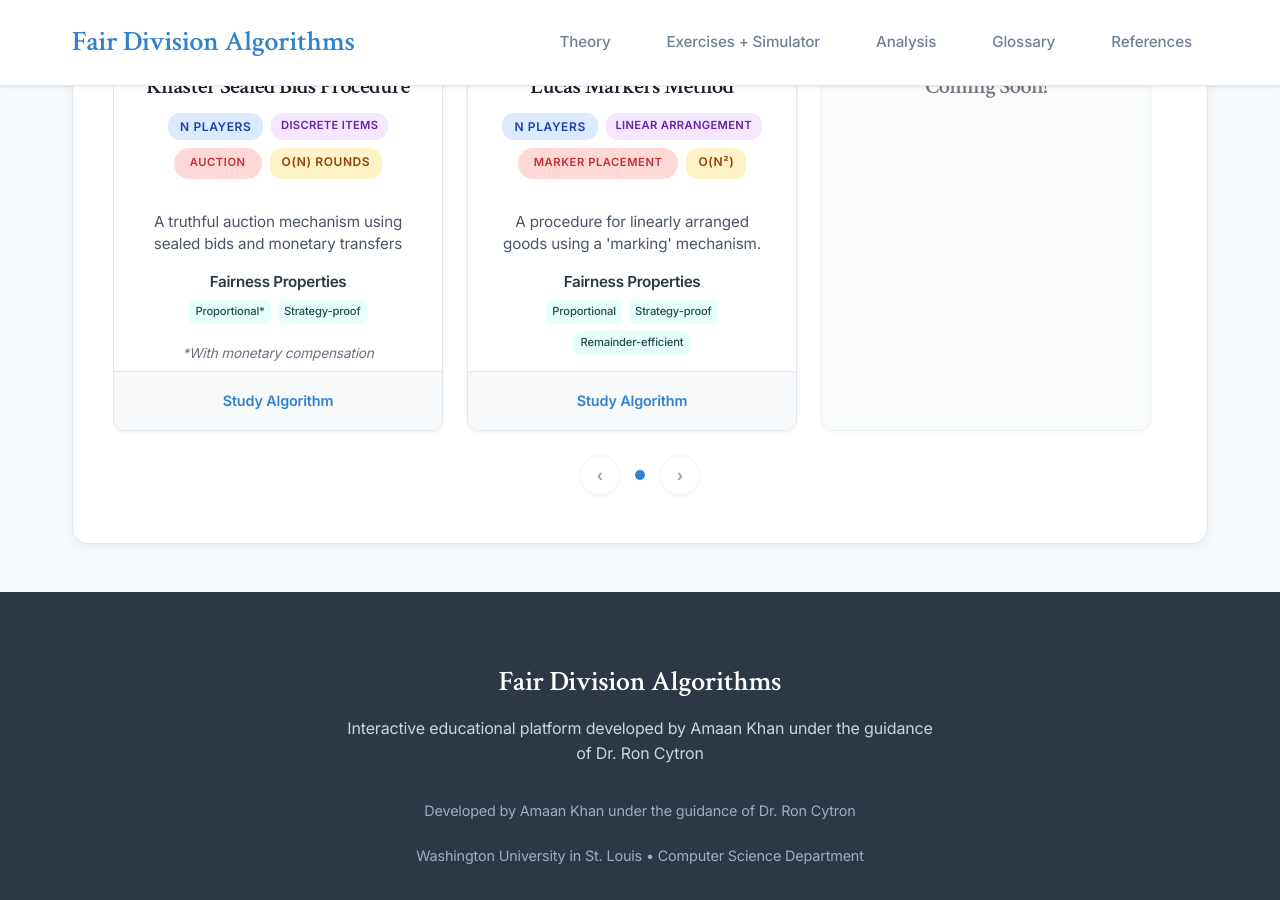
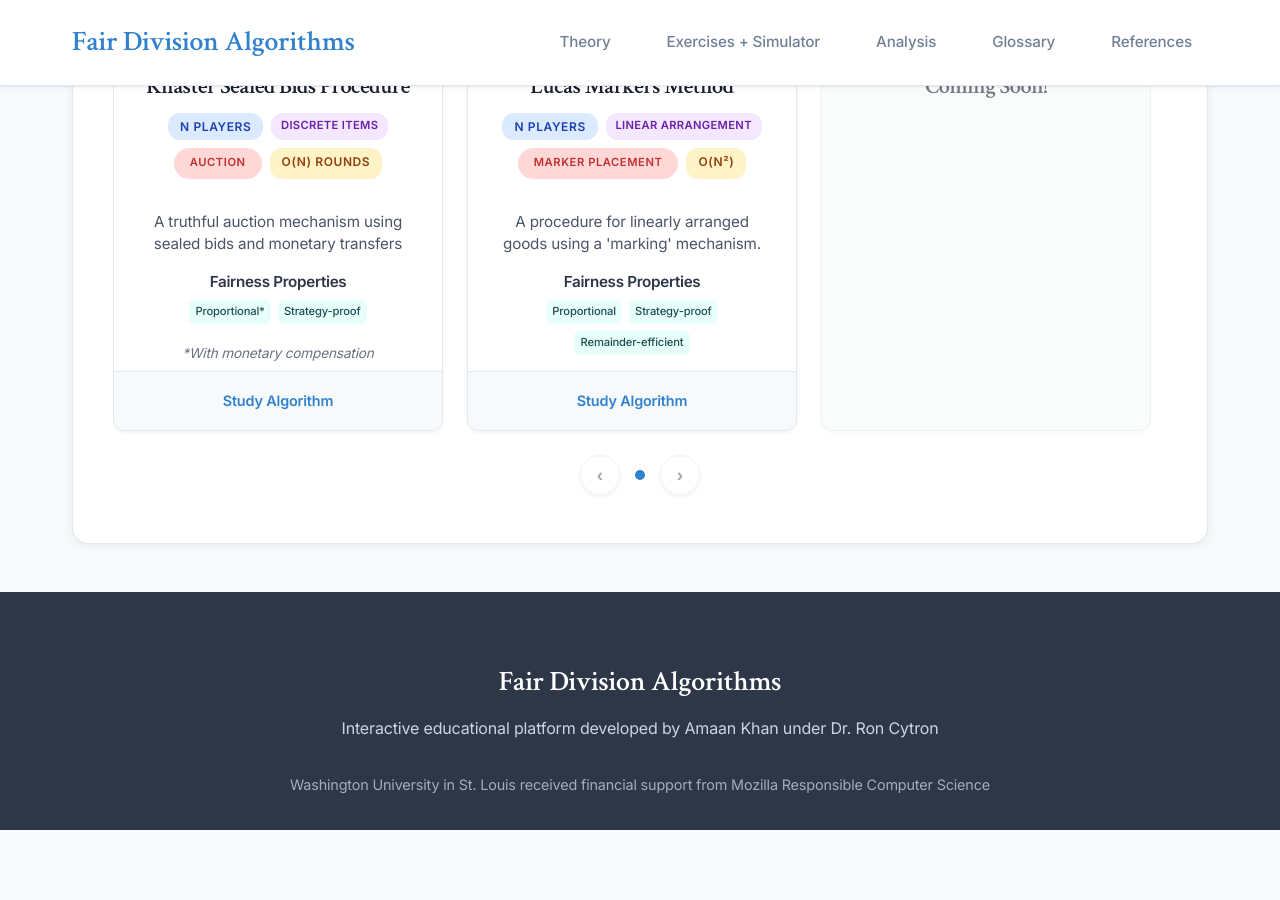
Before and after one commit to amaan-19/fair-division-exercises, a Jekyll site: the page built from index.md, in a window 1280 px wide and 900 px high, scrolled down 1415 px. Built offline with Jekyll 4.4.1, drawn with Linux system fonts in a browser that asks for light colours; our own code applies the rules of GitHub Pages for plain Markdown files; after the commit the page ends 2245 px from its top, so only the background shows below that.

Commit message:
starting refactoring

```diff
--- a/_config.yml
+++ b/_config.yml
@@ -1,5 +1,5 @@
 title: Fair Division Algorithms
-description: Interactive educational platform developed by Amaan Khan under the guidance of Dr. Ron Cytron
+description: Interactive educational platform developed by Amaan Khan under Dr. Ron Cytron
 
 baseurl: "/fair-division-algorithms"
 url: "https://amaan-19.github.io"
--- a/_layouts/default.html
+++ b/_layouts/default.html
@@ -64,8 +64,7 @@
     <div class="container">
         <h3 class="footer-title">{{ site.title }}</h3>
         <p class="footer-description">{{ site.description }}</p>
-        <p class="footer-credits">Developed by Amaan Khan under the guidance of Dr. Ron Cytron</p>
-        <p class="footer-credits">Washington University in St. Louis • Computer Science Department</p>
+        <p class="footer-credits">Washington University in St. Louis received financial support from Mozilla Responsible Computer Science</p>
     </div>
 </footer>
 
@@ -74,7 +73,7 @@
 <script id="MathJax-script" async src="https://cdn.jsdelivr.net/npm/mathjax@3/es5/tex-mml-chtml.js"></script>
 
 <!-- Enhanced Flowchart System -->
-<script src="{{ site.baseurl }}/assets/flowchart-enhanced.js"></script>
+<script src="{{ site.baseurl }}/assets/flowcharts/flowchart-enhanced.js"></script>
 
 <!-- Proof Sketches and Interactive Elements -->
 <script>
```
Also changed, not shown: assets/flowcharts/html/initial.html (added, +36 -0 lines), assets/flowcharts/flowchart-enhanced.js (renamed from assets/flowchart-enhanced.js).
